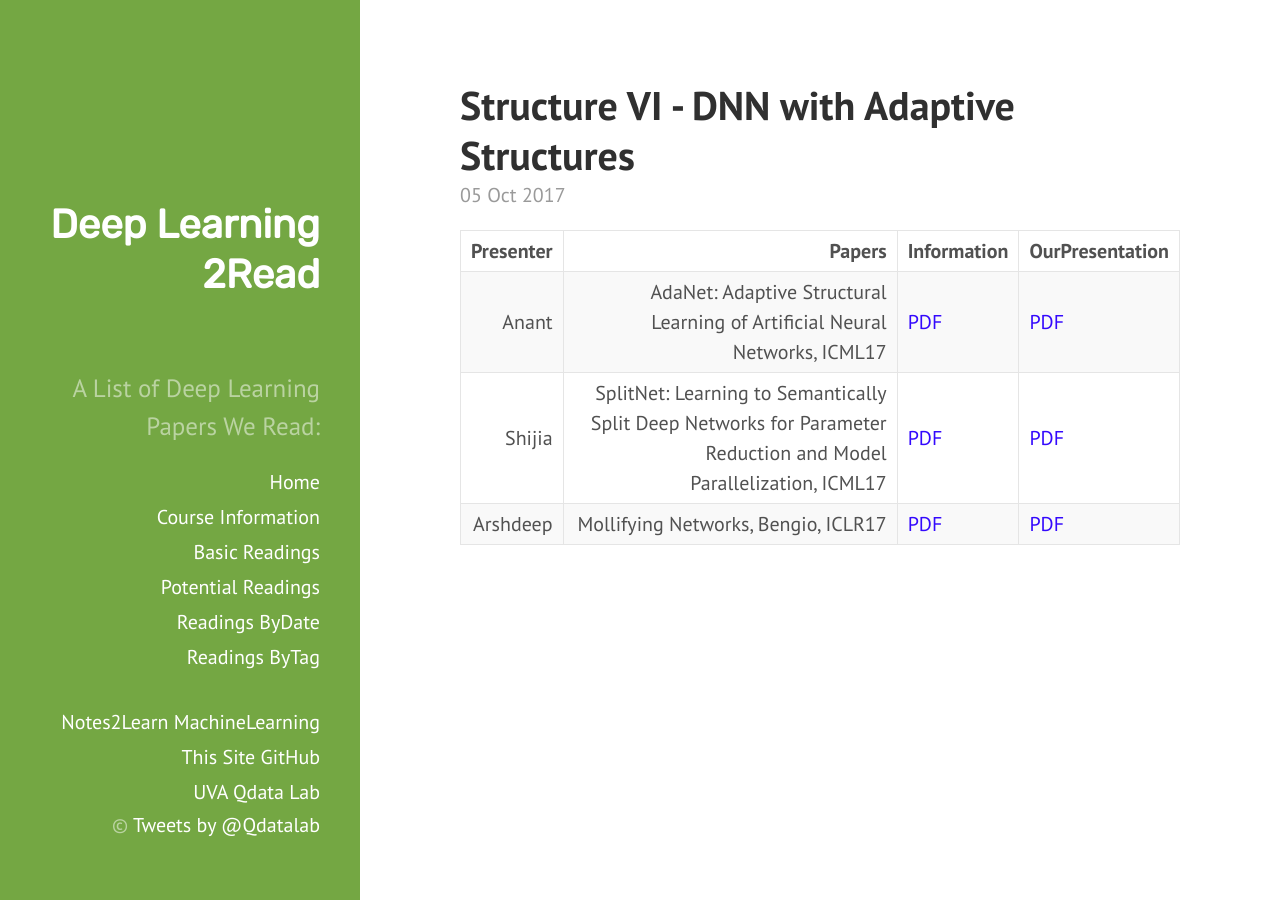
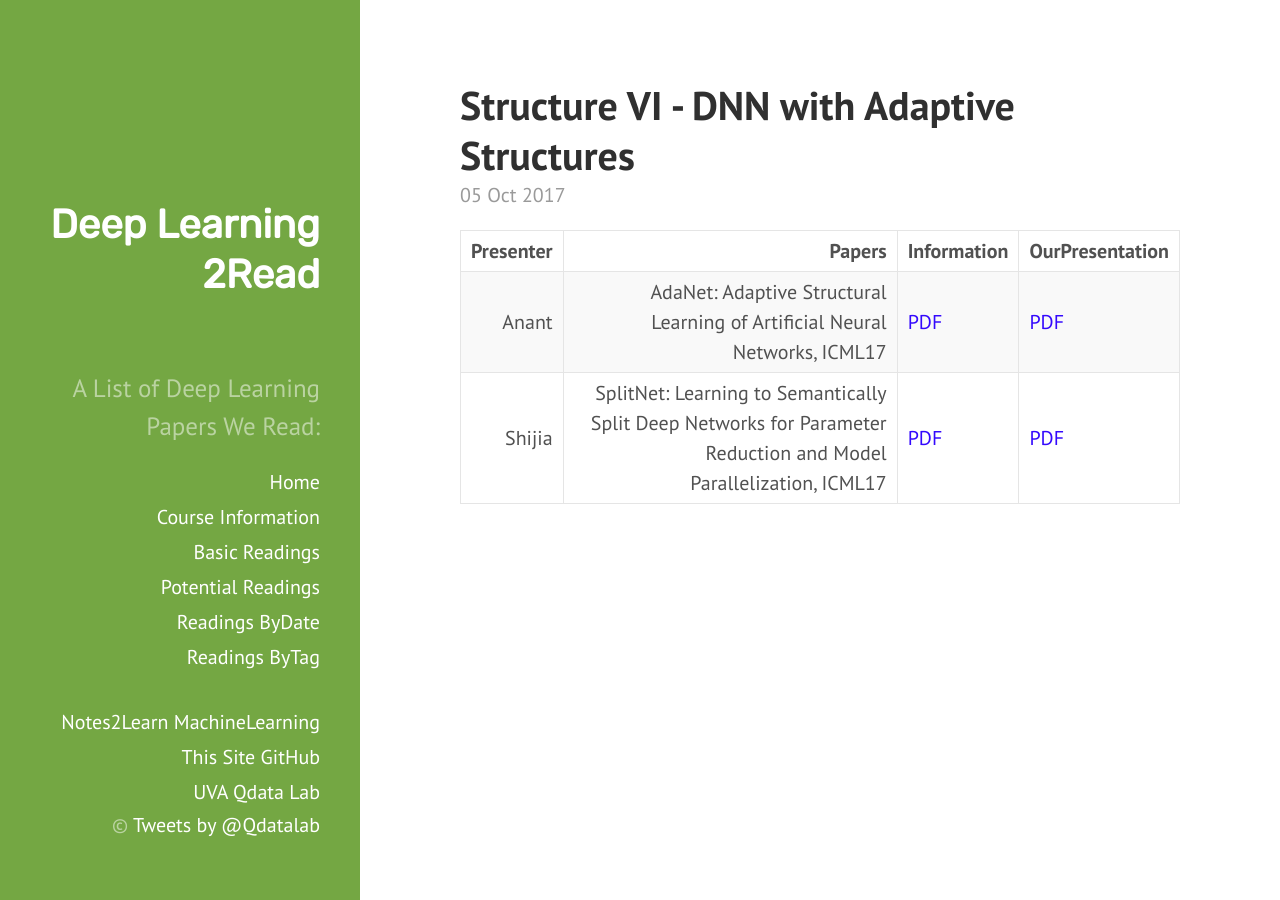
Before and after one commit to QData/deep2Read, a Jekyll site: the page built from _posts/2017-10-05-.md, in a window 1280 px wide. Built offline with Jekyll 4.4.1, drawn with Linux system fonts in a browser that asks for light colours.

Commit message:
move the mollifying network paper into optimization section.

```diff
--- a/_posts/2017-10-05-.md
+++ b/_posts/2017-10-05-.md
@@ -12,4 +12,3 @@
 | -----: | ----------: | :----- | :----- |
 | Anant | AdaNet: Adaptive Structural Learning of Artificial Neural Networks, ICML17 | [PDF](https://arxiv.org/abs/1607.01097) | [PDF]({{site.baseurl}}/talks/) |
 |Shijia | SplitNet: Learning to Semantically Split Deep Networks for Parameter Reduction and Model Parallelization, ICML17 | [PDF](http://proceedings.mlr.press/v70/kim17b/kim17b.pdf) | [PDF]({{site.baseurl}}/talks/) |
-|Arshdeep|  Mollifying Networks, Bengio, ICLR17 | [PDF](https://arxiv.org/abs/1608.04980) | [PDF]({{site.baseurl}}/talks/) |
```
Also changed, not shown: _posts/2017-11-07-.md (+1 -0 lines).
